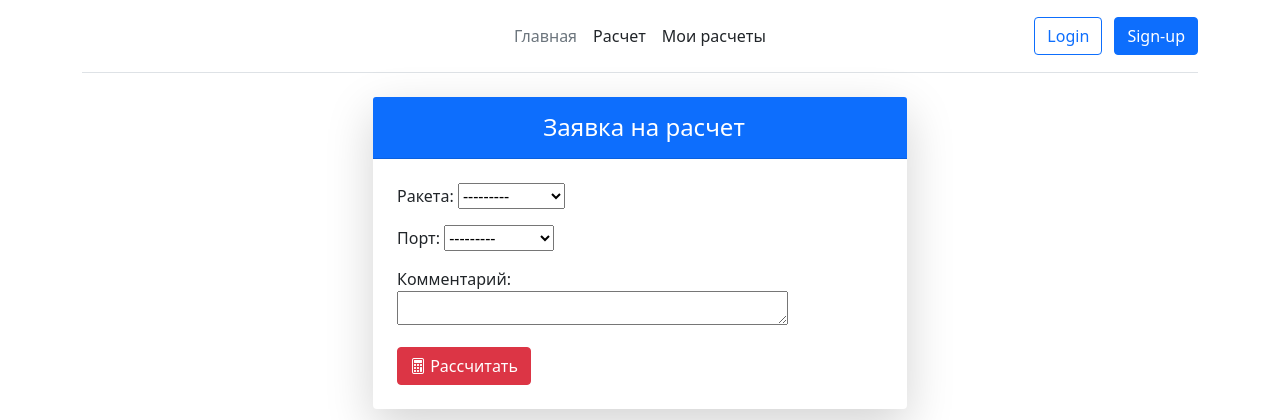
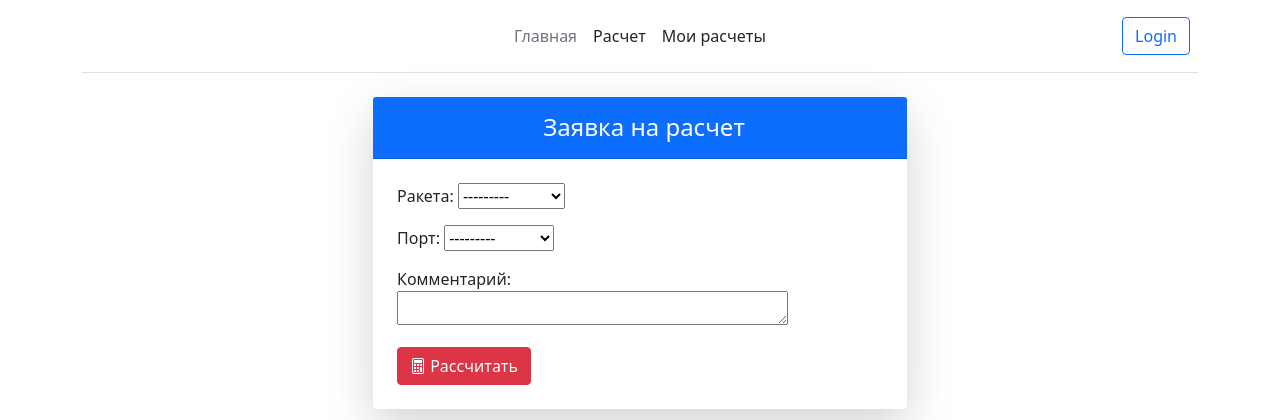
Before and after one commit to MikhailovaAAA944/GeoApp, a Django app: page /calculation/ in a window 1280 px wide. Shown: the top 420 px of the page. Run offline with Django 5.2, Linux system fonts and the light colour scheme; data comes from the database, SQL or seed files in the repository; some libraries are stand-ins or nearby versions.

Commit message:
fix admin

```diff
--- a/rocket/templates/rocket/base.html
+++ b/rocket/templates/rocket/base.html
@@ -30,8 +30,8 @@
       </ul>
 
       <div class="col-md-3 text-end">
-        <button type="button" class="btn btn-outline-primary me-2">Login</button>
-        <button type="button" class="btn btn-primary">Sign-up</button>
+        <a type="button" href="{% url "admin:index" %}" class="btn btn-outline-primary me-2">Login</a>
+        {% comment %} <button type="button" class="btn btn-primary">Sign-up</button> {% endcomment %}
       </div>
     </header>
 </div>
```
